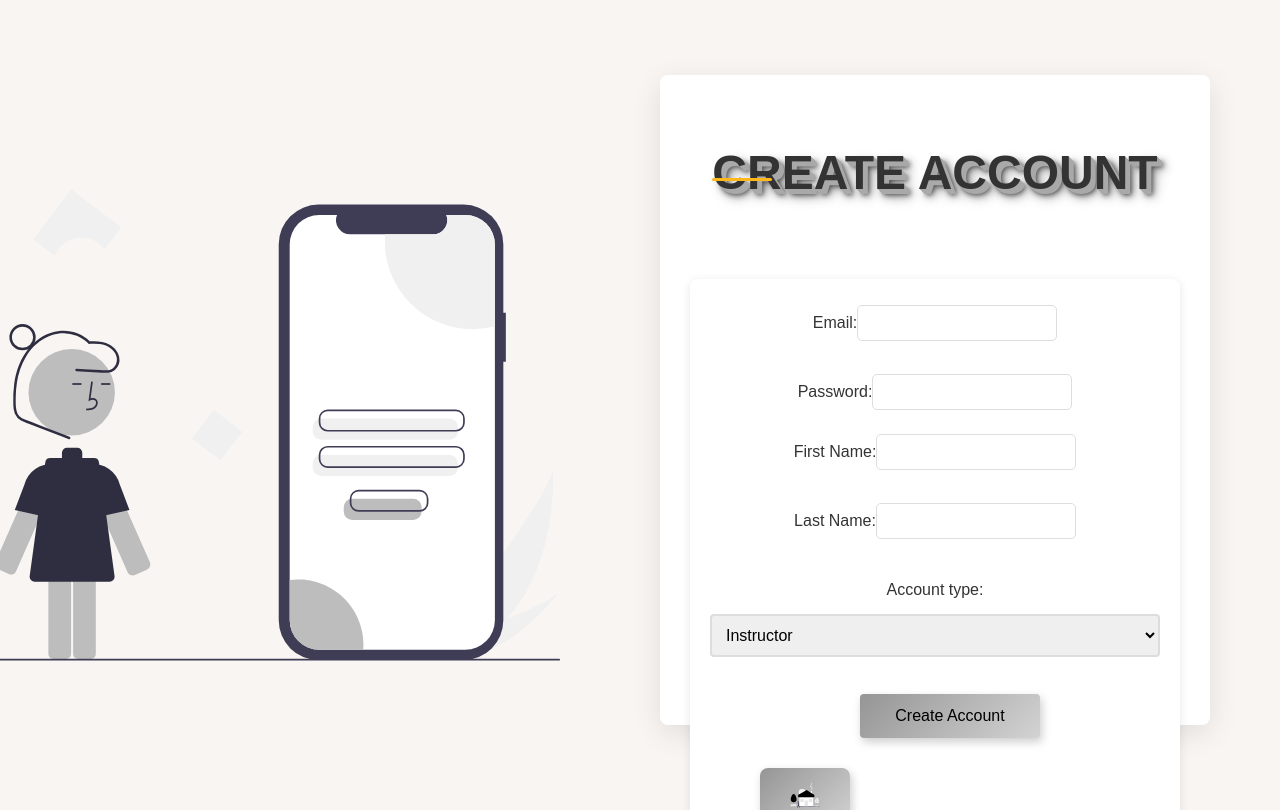
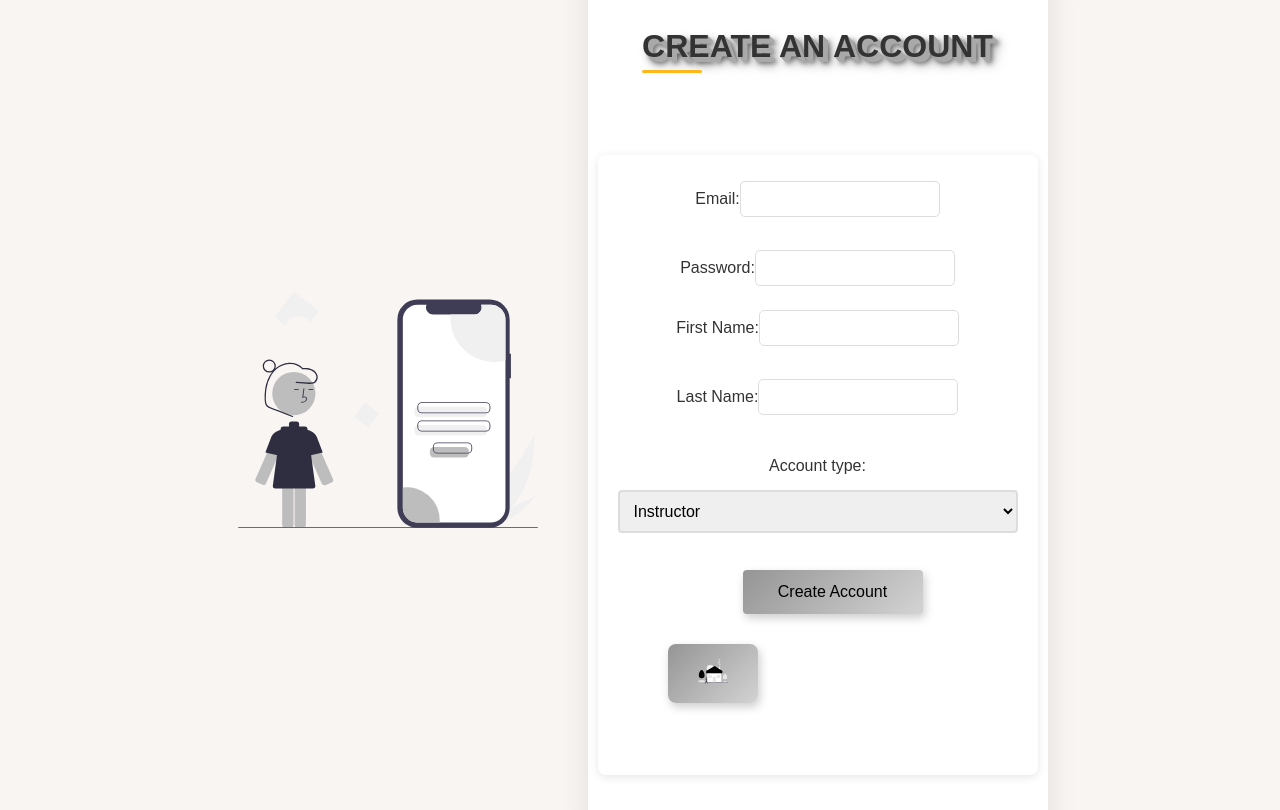
Before and after one commit to elif5446/we_cant_think_of_a_name_SOEN341-Project_F24, a React (Create React App) app in the folder client/: page /create-account in a window 1280 px wide. Shown: the top 810 px of the page. Built offline with nearby package versions, Linux system fonts and the light colour scheme.

Commit message:
refactor account creation pages

```diff
--- a/client/src/components/CreateAccount.js
+++ b/client/src/components/CreateAccount.js
@@ -44,7 +44,7 @@ const CreateAccount = () => {
         <div className="create-login-container">
             <img src="/images/loginimg.svg" alt="Sign Up Icon" className="newuser-icon" />
             <div id="login-section"><br></br>
-                <h3 className="main_title">CREATE ACCOUNT</h3>
+                <h3 className="main_title">CREATE AN ACCOUNT</h3>
 
 
                 <form id="form-group">
--- a/client/src/styles/createPage.css
+++ b/client/src/styles/createPage.css
@@ -7,18 +7,16 @@
     display: flex;
     align-items: center;
     padding: 20px;
-    gap:100px;
+    gap: 50px;
 
   }
 .create-login-page {
-    display:flex;
-    justify-content:flex-end;
-    background-color:#f9f5f2;
-    height:100vh;
-    padding-right:50px;
-    font-family: 'Arial', sans-serif;
-    margin:0;
-
+    display: flex;
+    justify-content: center;
+    background-color: #f9f5f2;
+    height: 100vh;
+    padding-right: 20px;
+    margin: 0;
 }
 
 
@@ -26,14 +24,14 @@
     border-radius: 8px;
     box-shadow: 0 8px 30px rgba(0, 0, 0, 0.1);
     background-color: #ffffff;
-    width:450px;
-    height:550px;
-    padding:50px;
-    display:flex;
+    width: 400px;
+    height: auto;
+    padding: 30px;
+    display: flex;
     flex-direction: column;
     align-items: center;
     text-align: center;
-    z-index:1;
+    z-index: 1;
 }
 
 #login-form {
@@ -47,17 +45,17 @@
 
 label {
     margin-bottom: 15px;
-    margin-top:15px;
+    margin-top: 15px;
     display: inline-block;
 
  }
 
 input[type = "text"], input[type="password"] {
-    width: calc(50%);
+    width: 100%;
     padding: 8px;
     border: 1px solid #ddd;
     border-radius: 5px;
-    margin-top:5px;
+    margin-top: 5px;
     box-sizing: border-box;
 }
 
@@ -76,10 +74,10 @@ button.signin, button.returnHome {
     border: none;
     padding: 15px 30px;
     margin-top: 10px;
-    margin-left:30px;
+    margin-left: 30px;
     font-size: 1rem;
     cursor: pointer;
-    border-radius:8px;
+    border-radius: 8px;
     background: linear-gradient(135deg, #969595, #d3d3d3);
     transition: all 0.3s ease;
     box-shadow: 2px 4px 10px rgba(0, 0, 0, 0.2);
@@ -92,19 +90,18 @@ button:hover.signin, button:hover.returnHome {
 
   }
 .instructor-icon, .newuser-icon {
-    width: 600px;
-    height: 500px;
-    margin-top: 50px;
-    margin-left:25px;
-  }
+    width: 300px;
+    height: auto;
+    margin-top: 20px;
+}
 
 .homeavatar {
-    width:30px;
-    height:auto;
+    width: 30px;
+    height: auto;
 }
 .returnHome {
-    margin-bottom: 300px;
-    margin-left: 200px;
+    margin-bottom: 20px;
+    margin-left: 0;
     background: linear-gradient(135deg, #ededed, #d3d3d3);
     transition: all 0.3s ease;
     box-shadow: 2px 4px 10px rgba(0, 0, 0, 0.2);
@@ -114,9 +111,9 @@ button:hover.signin, button:hover.returnHome {
 
 
 .main_title {
-    font-size: 3rem;
+    font-size: 2rem;
     font-weight: bold;
-    margin-top: 30px;
+    margin-top: 10px;
     color: #333;
     text-align: center;
     text-shadow:
@@ -128,6 +125,6 @@ button:hover.signin, button:hover.returnHome {
       6px 6px 5px rgba(0, 0, 0, 0.6),
       7px 7px 10px rgba(0, 0, 0, 0.4),
       8px 8px 15px rgba(0, 0, 0, 0.2);
-    line-height:0px;
+    line-height: normal;
 
 }
```
